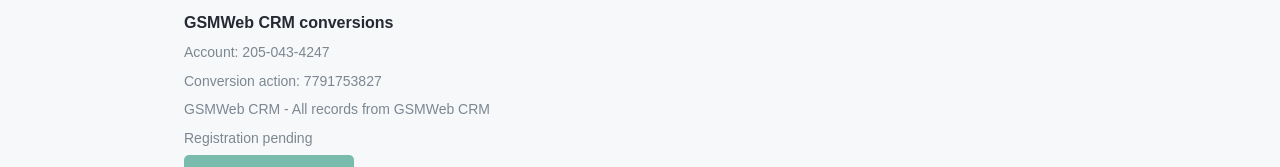
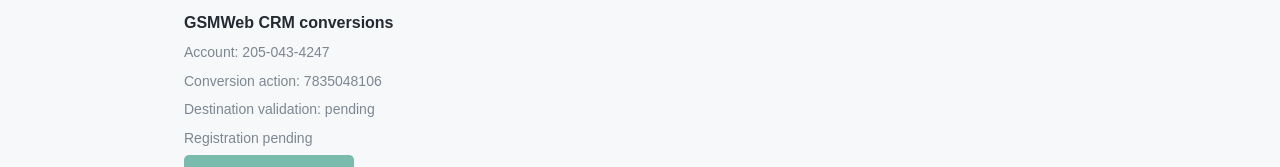
Before and after one commit to waelmarnaoui/gsmweb-comparison, a Next.js app: page /ads in a window 1280 px wide. Shown: the part 256-423 px from the top of the page. Built offline with nearby package versions, Linux system fonts and the light colour scheme; no server answers.

Commit message:
Fix Google Ads destination ID and remove deleted action label

```diff
--- a/app/ads/page.tsx
+++ b/app/ads/page.tsx
@@ -7,5 +7,5 @@
  async function refresh(){try{const response=await fetch('/api/integrations',{cache:'no-store'});const result=await response.json();if(!response.ok)throw new Error(result.error||'Connection check failed');setItem(result.items.find((i:Item)=>i.id==='google_ads'));}catch(e){setNotice(e instanceof Error?e.message:'Connection check failed');}}
  useEffect(()=>{refresh();const params=new URLSearchParams(window.location.search);if(params.get('error'))setNotice(params.get('error')!);if(params.get('connected'))setNotice('Google account authorized. Ads destination validation and upload activation are still pending.');},[]);
  async function connect(){setBusy(true);try{const response=await fetch('/api/integrations/google_ads/start',{method:'POST',cache:'no-store'});const result=await response.json();if(!response.ok)throw new Error(result.error||'Connection failed');window.location.assign(result.url);}catch(e){setNotice(e instanceof Error?e.message:'Connection failed');setBusy(false);}}
- return <div className="setup-page"><header className="setup-header"><a className="secondary" href="/"><ArrowLeft size={16}/>Dashboard</a><strong>GSMWeb</strong><a href="/connections">Connections</a></header><main className="setup-main"><div className="section-heading"><h1>Google Ads</h1><button className="secondary" onClick={refresh}><RefreshCw size={16}/>Refresh</button></div>{notice&&<p role="status">{notice}</p>}{item?.error&&<p role="alert">{item.error}</p>}<section className="setup-provider"><h2>GSMWeb CRM conversions</h2><p>Account: 205-043-4247</p><p>Conversion action: 7791753827</p><p>GSMWeb CRM - All records from GSMWeb CRM</p><p>{item?.authorized?'Account authorized':item?.ready?'Not connected':'Registration pending'}</p><button className="primary" disabled={!item?.ready||busy} onClick={connect}><Link2 size={16}/>{item?.authorized?'Reconnect Google Ads':'Connect Google Ads'}</button><p>Automatic uploads: not activated</p></section></main></div>;
+ return <div className="setup-page"><header className="setup-header"><a className="secondary" href="/"><ArrowLeft size={16}/>Dashboard</a><strong>GSMWeb</strong><a href="/connections">Connections</a></header><main className="setup-main"><div className="section-heading"><h1>Google Ads</h1><button className="secondary" onClick={refresh}><RefreshCw size={16}/>Refresh</button></div>{notice&&<p role="status">{notice}</p>}{item?.error&&<p role="alert">{item.error}</p>}<section className="setup-provider"><h2>GSMWeb CRM conversions</h2><p>Account: 205-043-4247</p><p>Conversion action: 7835048106</p><p>Destination validation: pending</p><p>{item?.authorized?'Account authorized':item?.ready?'Not connected':'Registration pending'}</p><button className="primary" disabled={!item?.ready||busy} onClick={connect}><Link2 size={16}/>{item?.authorized?'Reconnect Google Ads':'Connect Google Ads'}</button><p>Automatic uploads: not activated</p></section></main></div>;
 }
```
